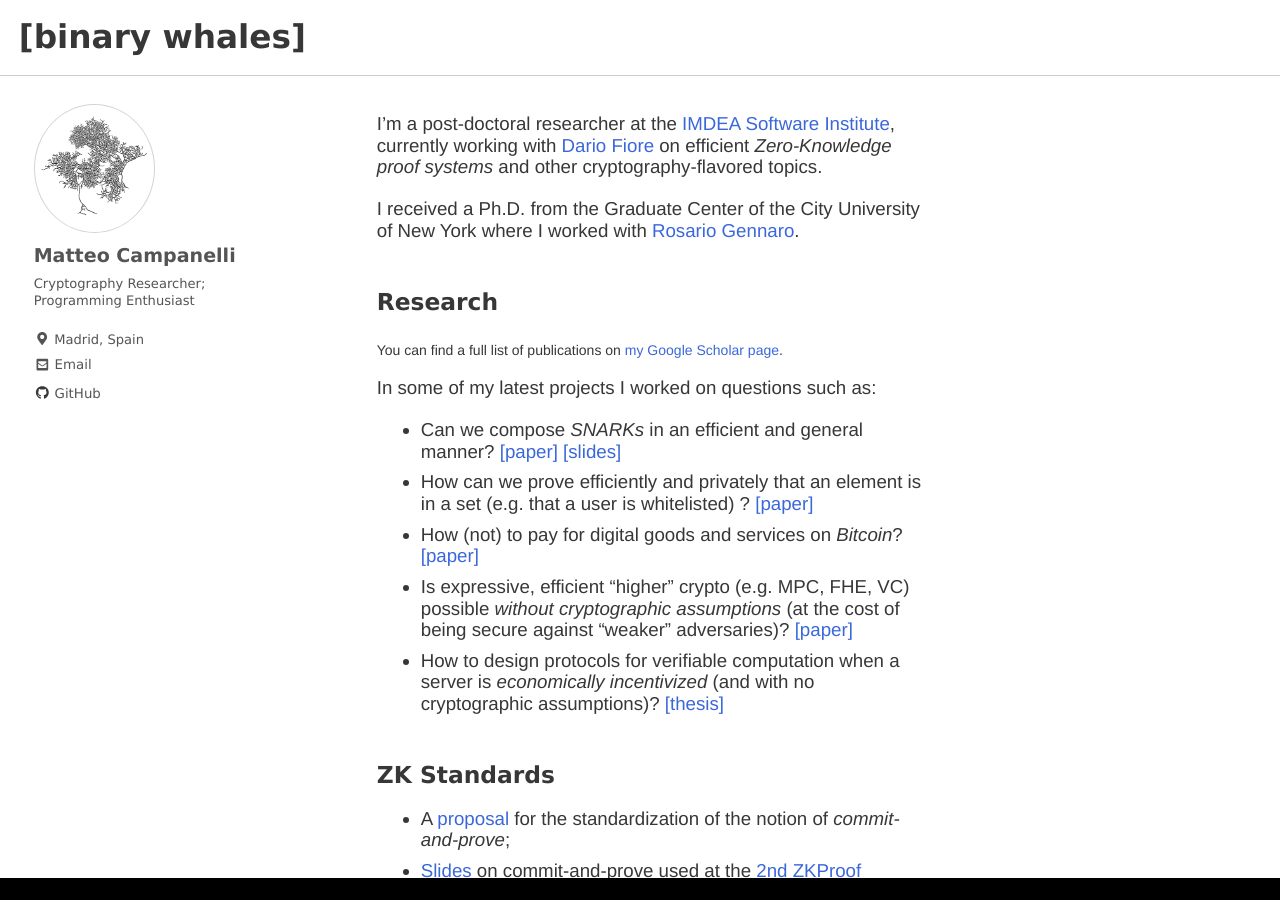
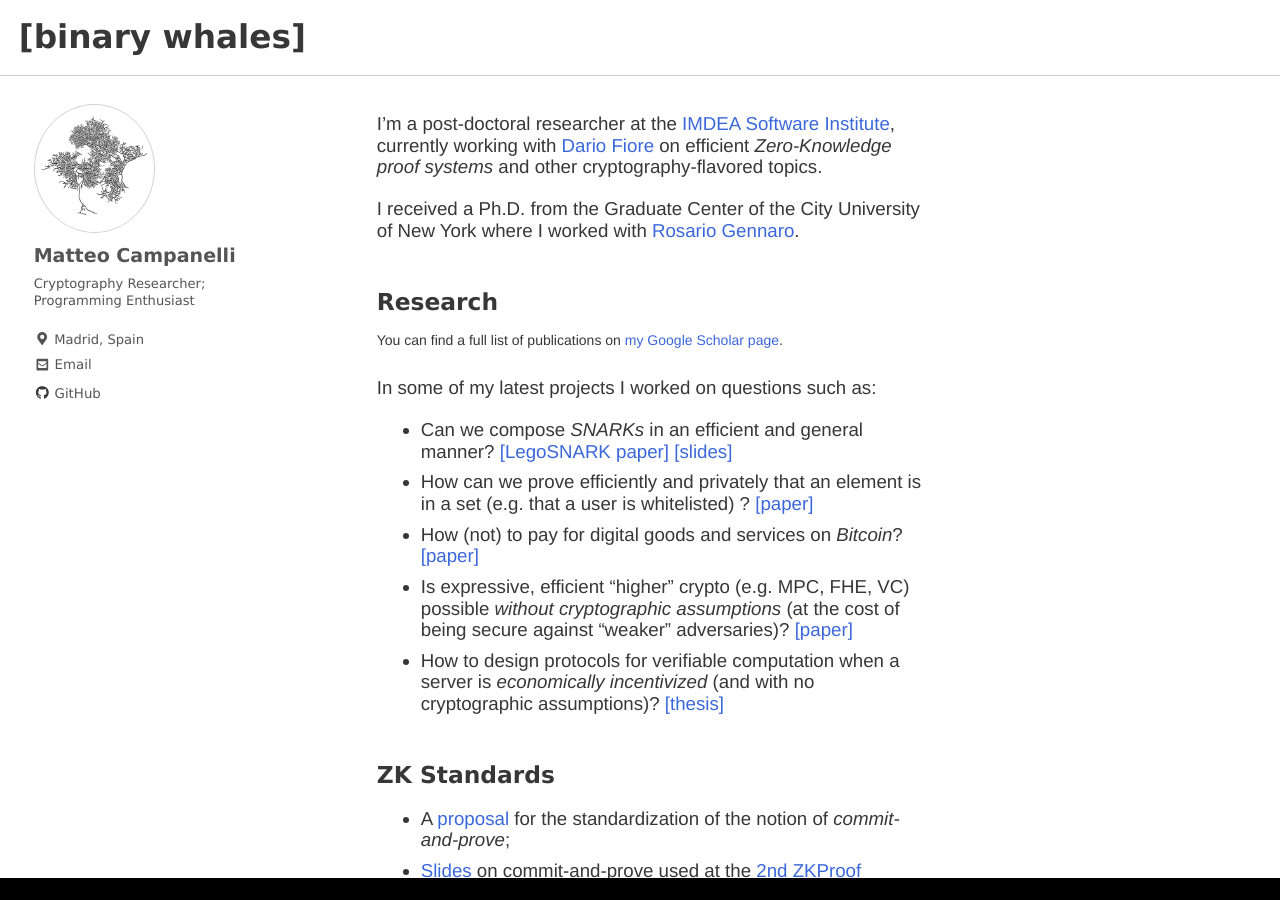
Before and after one commit to matteocam/matteocam.github.io, a Jekyll site: the page built from index.md, in a window 1280 px wide and 900 px high. Built offline with Jekyll 4.4.1, drawn with Linux system fonts in a browser that asks for light colours; nearby versions of some CDN libraries; some web fonts are replaced; a script that is not in the unit is left out.

Commit message:
Minimal changes

```diff
--- a/index.md
+++ b/index.md
@@ -12,10 +12,10 @@
 I received a Ph.D. from the Graduate Center of the City University of New York where I worked with [Rosario Gennaro](http://www-cs.ccny.cuny.edu/~rosario/).
 
 ## Research
-<sub>You can find a full list of publications on [my Google Scholar page](https://scholar.google.com/citations?user=8xba6isAAAAJ&hl=en&oi=ao).</sub>
+<sup>You can find a full list of publications on [my Google Scholar page](https://scholar.google.com/citations?user=8xba6isAAAAJ&hl=en&oi=ao).</sup>
 
 In some of my latest projects I worked on questions such as:
-- Can we compose *SNARKs* in an efficient and general manner? [[paper]](https://eprint.iacr.org/2019/142) [[slides]](assets/misc/legosnark-amsterdam19.pdf)
+- Can we compose *SNARKs* in an efficient and general manner? [[LegoSNARK paper]](https://eprint.iacr.org/2019/142) [[slides]](assets/misc/legosnark-amsterdam19.pdf)
 - How can we prove efficiently and privately that an element is in a set (e.g. that a user is whitelisted) ? [[paper]](https://eprint.iacr.org/2019/1255)
 - How (not) to pay for digital goods and services on *Bitcoin*? [[paper]](https://eprint.iacr.org/2017/566)
 - Is expressive, efficient "higher" crypto (e.g. MPC, FHE, VC) possible *without cryptographic assumptions* (at the cost of being secure against "weaker" adversaries)? [[paper]](https://eprint.iacr.org/2018/297)
@@ -26,5 +26,3 @@
 
 - A [proposal](assets/misc/zkproof-cp-standards.pdf) for the standardization of the notion of _commit-and-prove_;
 - [Slides](assets/misc/CP-standard-ZKProof-slides.pdf) on commit-and-prove used at the [2nd ZKProof Workshop](https://zkproof.org/workshop2/main.html).
-
-***
```
